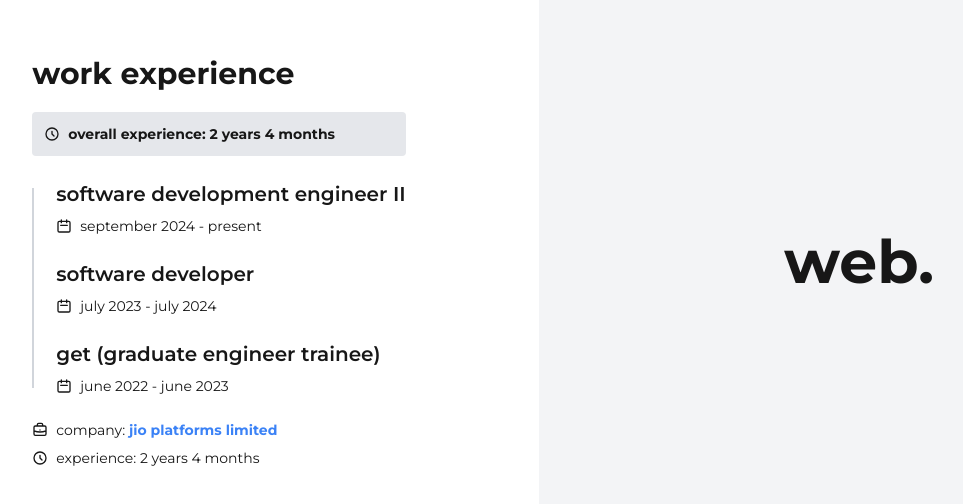
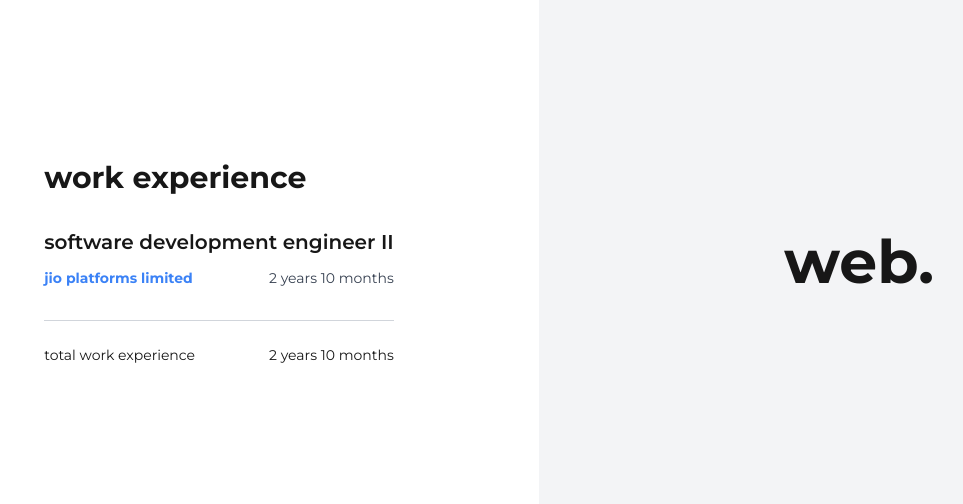
Before and after one commit to vishkashpvp/portfolio, a Next.js app: page / in a window 1280 px wide. Shown: the part 938-1442 px from the top of the page, without its empty margins (101-1064 px from the left). Built offline with nearby package versions, Linux system fonts and the light colour scheme.

Commit message:
feat: render work experience using hook

```diff
--- a/app/components/About.tsx
+++ b/app/components/About.tsx
@@ -1,4 +1,10 @@
+"use client";
+
+import { useExperience } from "@/hooks/useExperience";
+
 export default function About() {
+  const { totalExperience } = useExperience();
+
   return (
     <section className="flex flex-col w-full min-h-screen md:flex-row">
       <div className="flex items-center justify-center w-full p-6 bg-gray-100 md:w-1/2 dark:bg-[#171717]">
@@ -10,7 +16,7 @@ export default function About() {
           <p>
             i&apos;m <strong>vishkash</strong> <em>a.k.a.</em> <strong>vishnuprakash</strong>,
             <br /> a passionate full-stack web developer driven by the love for creating seamless
-            digital experiences. with almost <strong>2.5 years</strong> of hands-on experience, i
+            digital experiences. with <strong>{totalExperience}</strong> of hands-on experience, i
             focus on building modern, efficient, and user-friendly web applications using
             cutting-edge technologies.
           </p>
--- a/app/components/WorkExperience.tsx
+++ b/app/components/WorkExperience.tsx
@@ -1,61 +1,62 @@
+"use client";
+
 import Link from "next/link";
-import CalendarIcon from "@icons/CalendarIcon";
-import ClockIcon from "@icons/ClockIcon";
-import BriefcaseIcon from "@icons/BriefcaseIcon";
+import { useExperience } from "@/hooks/useExperience";
 
 export default function WorkExperience() {
+  const { currentCompany, previousCompanies, totalExperience } = useExperience();
+
+  if (!currentCompany) return null;
+
+  const latestRole = currentCompany.roles[0];
+
   return (
     <section className="flex flex-col w-full min-h-screen md:flex-row">
       <div className="flex items-center justify-center order-2 w-full p-8 md:w-1/2 md:order-1">
-        <div className="max-w-md">
-          <h2 className="mb-5 text-3xl font-bold">work experience</h2>
-          <div className="mb-6 text-sm">
-            <div className="flex items-center p-3 bg-gray-200 rounded dark:bg-white/10">
-              <ClockIcon />
-              <span className="font-bold">overall experience: 2 years 4 months</span>
+        <div className="max-w-md space-y-8">
+          <h2 className="text-3xl font-bold">work experience</h2>
+
+          <div className="space-y-3">
+            <p className="text-xl font-semibold">{latestRole.title}</p>
+            <div className="flex items-center justify-between gap-2 text-sm text-gray-700 dark:text-gray-300">
+              <Link
+                href={currentCompany.url}
+                target="_blank"
+                rel="noopener noreferrer"
+                className="font-bold text-blue-500 hover:underline">
+                {currentCompany.name}
+              </Link>
+              <span>{currentCompany.experience}</span>
             </div>
           </div>
-          <div className="space-y-6 relative pl-6 before:content-[''] before:absolute before:left-0 before:top-2 before:bottom-2 before:w-0.5 before:bg-gray-300 dark:before:bg-gray-600">
-            <div>
-              <h3 className="mb-2 text-xl font-semibold">software development engineer II</h3>
-              <div className="flex items-center text-sm">
-                <CalendarIcon />
-                <span>september 2024 - present</span>
-              </div>
+
+          {previousCompanies.length > 0 && (
+            <div className="pt-6 mt-6 border-t border-gray-300 dark:border-gray-700">
+              <h4 className="mb-4 text-sm font-semibold tracking-wider text-gray-600 dark:text-gray-400">
+                previously at
+              </h4>
+              <ul className="space-y-2 text-sm">
+                {previousCompanies.map((company) => (
+                  <li
+                    key={company.name}
+                    className="flex items-center justify-between">
+                    <Link
+                      href={company.url}
+                      target="_blank"
+                      rel="noopener noreferrer"
+                      className="font-bold text-blue-500 hover:underline">
+                      {company.name}
+                    </Link>
+                    <span className="text-gray-600 dark:text-gray-400">{company.experience}</span>
+                  </li>
+                ))}
+              </ul>
             </div>
-            <div>
-              <h3 className="mb-2 text-xl font-semibold">software developer</h3>
-              <div className="flex items-center text-sm">
-                <CalendarIcon />
-                <span>july 2023 - july 2024</span>
-              </div>
-            </div>
-            <div>
-              <h3 className="mb-2 text-xl font-semibold">get (graduate engineer trainee)</h3>
-              <div className="flex items-center text-sm">
-                <CalendarIcon />
-                <span>june 2022 - june 2023</span>
-              </div>
-            </div>
-          </div>
-          <div className="mt-6 space-y-2 text-sm">
-            <div className="flex items-center">
-              <BriefcaseIcon />
-              <span>
-                company:{" "}
-                <Link
-                  href="https://jio.com/platforms"
-                  target="_blank"
-                  rel="noopener noreferrer"
-                  className="font-bold text-blue-500 hover:underline">
-                  jio platforms limited
-                </Link>
-              </span>
-            </div>
-            <div className="flex items-center">
-              <ClockIcon />
-              <span>experience: 2 years 4 months</span>
-            </div>
+          )}
+
+          <div className="flex justify-between pt-6 mt-6 text-sm border-t border-gray-300 dark:border-gray-700">
+            <span>total work experience</span>
+            <span>{totalExperience}</span>
           </div>
         </div>
       </div>
--- /dev/null
+++ b/data/experience.ts
@@ -0,0 +1,25 @@
+export type Role = {
+  title: string;
+  start: string;
+  end: string;
+};
+
+export type CompanyExperience = {
+  name: string;
+  url: string;
+  isCurrentCompany: boolean;
+  roles: Role[];
+};
+
+export const experiences: CompanyExperience[] = [
+  {
+    name: "jio platforms limited",
+    url: "https://jio.com/platforms",
+    isCurrentCompany: true,
+    roles: [
+      { title: "get (graduate engineer trainee)", start: "2022-06", end: "2023-06" },
+      { title: "software developer", start: "2023-06", end: "2024-07" },
+      { title: "software development engineer II", start: "2024-07", end: "2025-04" },
+    ],
+  },
+];
--- /dev/null
+++ b/hooks/useExperience.ts
@@ -0,0 +1,43 @@
+import { experiences as rawExperiences } from "@/data/experience";
+
+function calculateDuration(start: string, end: string): number {
+  const [startYear, startMonth] = start.split("-").map(Number);
+  const [endYear, endMonth] =
+    end === "present"
+      ? [new Date().getFullYear(), new Date().getMonth() + 1]
+      : end.split("-").map(Number);
+  return (endYear - startYear) * 12 + (endMonth - startMonth);
+}
+
+function formatDuration(months: number): string {
+  const y = Math.floor(months / 12);
+  const m = months % 12;
+  return `${y} year${y !== 1 ? "s" : ""} ${m} month${m !== 1 ? "s" : ""}`;
+}
+
+export function useExperience() {
+  const sortedExperiences = rawExperiences.map((exp) => {
+    const sortedRoles = [...exp.roles].sort((a, b) => b.start.localeCompare(a.start));
+    const experienceInMonths = sortedRoles.reduce(
+      (acc, role) => acc + calculateDuration(role.start, role.end),
+      0
+    );
+    return {
+      ...exp,
+      roles: sortedRoles,
+      experienceInMonths,
+      experience: formatDuration(experienceInMonths),
+      latestRoleStart: sortedRoles[0]?.start ?? "0000-00",
+    };
+  });
+
+  sortedExperiences.sort((a, b) => b.latestRoleStart.localeCompare(a.latestRoleStart));
+
+  const currentCompany = sortedExperiences.find((exp) => exp.isCurrentCompany);
+  const previousCompanies = sortedExperiences.filter((exp) => !exp.isCurrentCompany);
+
+  const totalMonths = sortedExperiences.reduce((acc, exp) => acc + exp.experienceInMonths, 0);
+  const totalExperience = formatDuration(totalMonths);
+
+  return { experiences: sortedExperiences, currentCompany, previousCompanies, totalExperience };
+}
```
